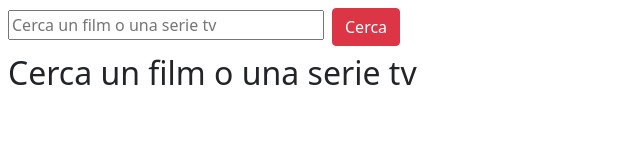
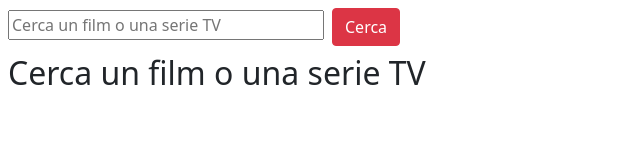
Before and after one commit to DavideVin01/vue-boolflix, a Vue app: page / in a window 1280 px wide. Shown: the top 160 px of the page, without its empty margins (0-640 px from the left). Built offline with nearby package versions, Linux system fonts and the light colour scheme.

Commit message:
Small fixes

```diff
--- a/src/App.vue
+++ b/src/App.vue
@@ -20,7 +20,7 @@ export default {
       api_key: "d6c46c53bff219eb5ef0e2f7c5b73130",
       films: [],
       tvSeries: [],
-      placeholder: "Cerca un film o una serie tv",
+      placeholder: "Cerca un film o una serie TV",
     };
   },
   methods: {
--- a/src/components/Main.vue
+++ b/src/components/Main.vue
@@ -80,7 +80,7 @@
         <div>Voto: {{ serie.vote_average }}</div>
       </li>
     </ul>
-    <h2 v-else class="ms-2">Cerca un film o una serie tv</h2>
+    <h2 v-else class="ms-2">Cerca un film o una serie TV</h2>
   </main>
 </template>
 
```
Also changed, not shown: 5 other files (tests, documents, lock files or other folders).
